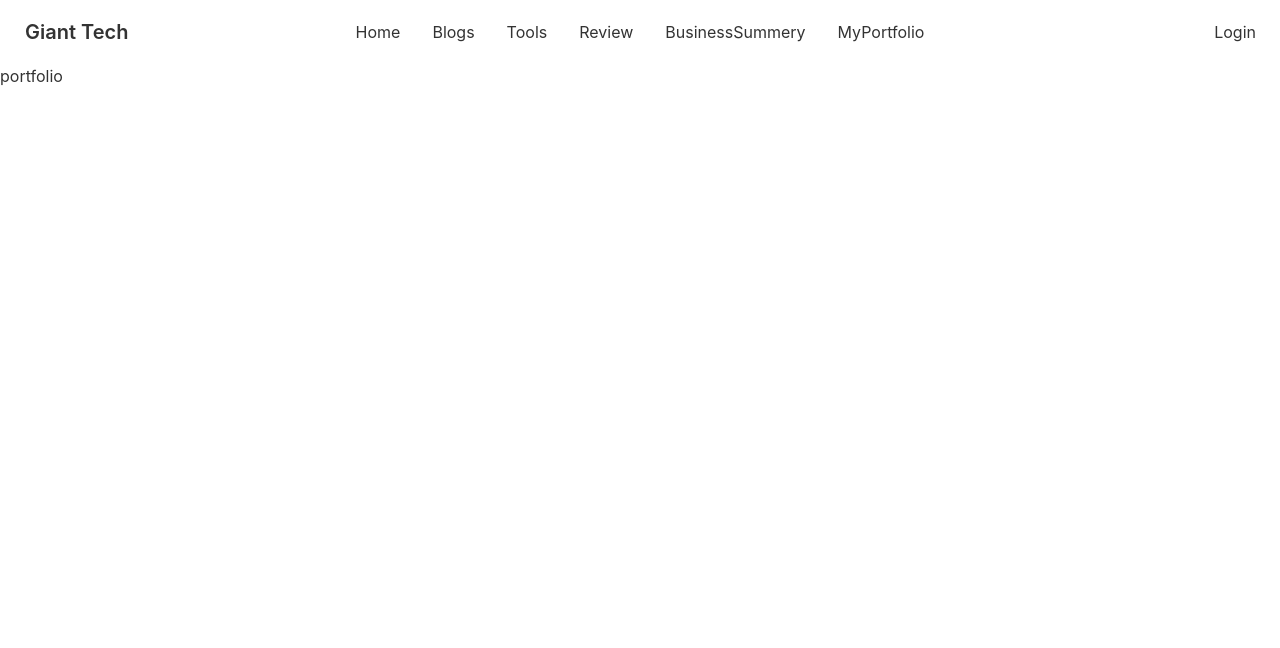
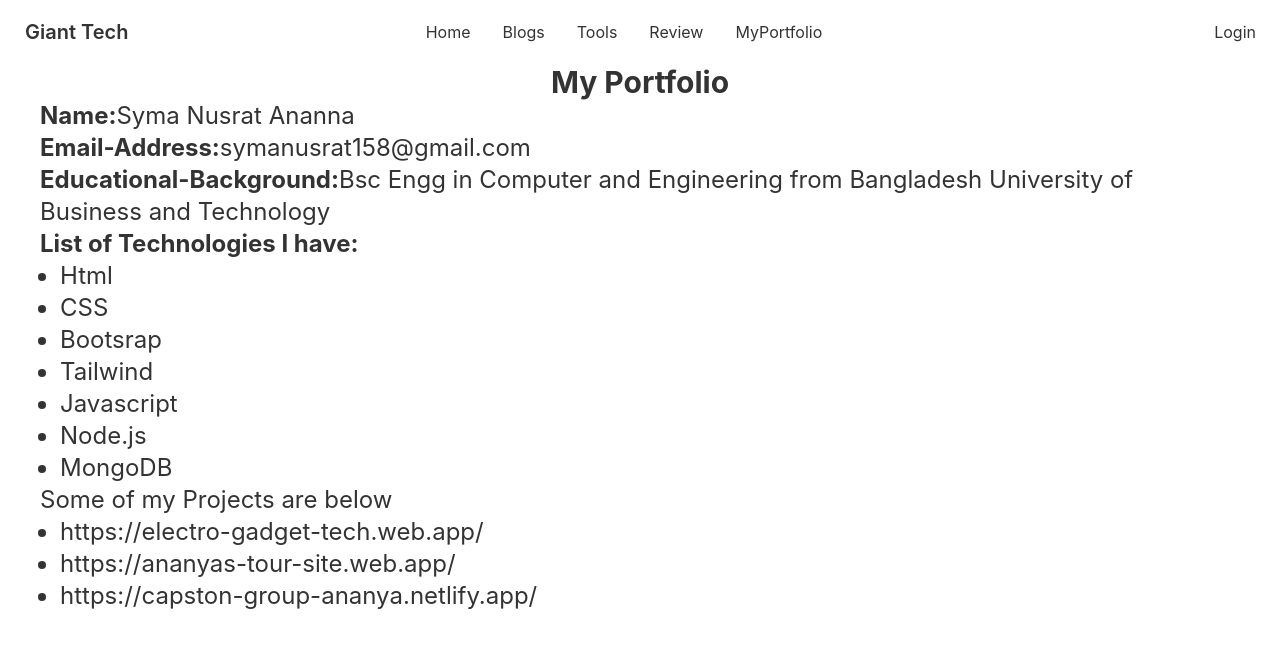
Before and after one commit to SymaNusratAnanna/giant-tech-client-side, a React (Create React App) app: page /myportfolio in a window 1280 px wide. Shown: the top 648 px of the page. Built offline with nearby package versions, Linux system fonts and the light colour scheme; no server answers.

Commit message:
my port folio added

```diff
--- a/public/index.html
+++ b/public/index.html
@@ -24,7 +24,7 @@
       work correctly both with client-side routing and a non-root public URL.
       Learn how to configure a non-root public URL by running `npm run build`.
     -->
-    <title>React App</title>
+    <title>Giant-tech</title>
   </head>
   <body>
     <noscript>You need to enable JavaScript to run this app.</noscript>
--- a/src/App.js
+++ b/src/App.js
@@ -15,6 +15,10 @@ import ToolsDetails from './Pages/Home/ToolsDetails';
 import AddTool from './Pages/AddTool/AddTool';
 import ManageTools from './Pages/AddTool/ManageTools/ManageTools';
 import BuyProduct from './Pages/AddTool/BuyingProduct/BuyProduct';
+import Dashboard from './Pages/Dashboard/Dashboard';
+import MyOrders from './Pages/Dashboard/MyOrders';
+import AddaReview from './Pages/Dashboard/AddaReview';
+import Notfound from './Pages/Notfound';
 
 
 function App() {
@@ -33,12 +37,21 @@ function App() {
        <Route path="/tools" element={<RequredAuth><Tools></Tools></RequredAuth>}></Route>
        <Route path="/managetools" element={<RequredAuth><ManageTools></ManageTools></RequredAuth>}></Route>
        <Route path="/addtool" element={<RequredAuth><AddTool></AddTool></RequredAuth>}></Route>
+       <Route path="/dashboard" element={<RequredAuth><Dashboard></Dashboard></RequredAuth>} >
+          <Route index element={<MyOrders></MyOrders>}></Route>
+          <Route path="addreview" element={<AddaReview></AddaReview>} ></Route>
+
+
+        </Route>
+
        <Route path="/myportfolio" element={<MyPortfolio></MyPortfolio>}></Route>
        <Route path="/review" element={<Review></Review>}></Route>
        <Route path="/businesssummery" element={<BusinessSummery></BusinessSummery>}></Route>
+
        <Route path="/login" element={<Login></Login>}></Route>
        <Route path="/signup" element={<Signup></Signup>}></Route>
        <Route path="/buyproduct" element={<BuyProduct></BuyProduct>}></Route>
+       <Route path="*" element={<Notfound></Notfound>}></Route>
 
 
      </Routes>
--- a/src/Pages/AddTool/ManageTools/ManageTools.js
+++ b/src/Pages/AddTool/ManageTools/ManageTools.js
@@ -23,18 +23,40 @@ const ManageTools = () => {
         }
     }
     return (
+  <>
+   <h2 className='mx-auto text-center text-3xl font-bold'>Manage your services</h2>
+        <div className='grid sm:grid-cols-1 md:grid-cols-2 lg:grid-cols-3 gap-10 px-12'>
 
-        <div className='w-50 mx-auto'>
-                <h2>manage your services</h2>
                 {
                     tools.map(tool => <div key={tool._id}>
-                        <h4>{tool.name}</h4>
 
-                        <button onClick={()=> handleDelete(tool._id)}>X</button>
+
+        <div class="card w-96 bg-base-100 shadow-xl">
+        <figure class="px-10 pt-10">
+          <img src={tool.img} alt="Shoes" class="rounded-xl" />
+        </figure>
+        <div class="card-body items-center text-center">
+          <h2 className='text-2xl font-bold'>{tool.name}</h2>
+          <p> Description:{tool.description}</p>
+          <p> Minimum-Order-Quantity:{tool.minimum_order_quantity}</p>
+          <p> Available Quantity:{tool.available_quantity}</p>
+          <p> Price:{tool.price}</p>
+          <div class="card-actions">
+          <button  onClick={()=> handleDelete(tool._id)}  class="btn btn-primary">Delete</button>
+          {/* <button onClick={()=> navigateToBuyProduct()} class="btn btn-primary">Buy Now</button> */}
+          </div>
+        </div>
+
+
+      </div>
+
+
+
 
                         </div>)
                 }
         </div>
+        </>
     );
 };
 
--- /dev/null
+++ b/src/Pages/Dashboard/AddaReview.js
@@ -0,0 +1,11 @@
+import React from 'react';
+
+const AddaReview = () => {
+    return (
+        <div>
+            <h2>review</h2>
+        </div>
+    );
+};
+
+export default AddaReview;
--- /dev/null
+++ b/src/Pages/Dashboard/Dashboard.js
@@ -0,0 +1,29 @@
+import React from 'react';
+import { Link, Outlet } from 'react-router-dom';
+
+const Dashboard = () => {
+    return (
+        <div class="drawer drawer-mobile">
+  <input id="my-drawer-2" type="checkbox" class="drawer-toggle" />
+  <div class="drawer-content flex flex-col items-center justify-center">
+      <h2 className='text-5xl font-bold'> Welcom to Dashboard</h2>
+      <Outlet></Outlet>
+    {/* page content here */}
+
+
+  </div>
+  <div class="drawer-side">
+    <label for="my-drawer-2" class="drawer-overlay"></label>
+    <ul class="menu p-4 overflow-y-auto w-80 bg-base-100 text-base-content">
+    {/* side contenet here */}
+      <li><Link to="/dashboard">Sidebar Item 1</Link></li>
+      <li><Link to="/dashboard/addreview">Sidebar Item 1</Link></li>
+
+    </ul>
+
+  </div>
+</div>
+    );
+};
+
+export default Dashboard;
--- /dev/null
+++ b/src/Pages/Dashboard/MyOrders.js
@@ -0,0 +1,11 @@
+import React from 'react';
+
+const MyOrder = () => {
+    return (
+        <div>
+            <h2>My orders</h2>
+        </div>
+    );
+};
+
+export default MyOrder;
--- a/src/Pages/Home/MyPortfolio.js
+++ b/src/Pages/Home/MyPortfolio.js
@@ -2,8 +2,31 @@ import React from 'react';
 
 const MyPortfolio = () => {
     return (
-        <div>
-            <h2>portfolio</h2>
+        <div className="px-10 ">
+            <h2 className='text-3xl font-bold text-center '>My Portfolio</h2>
+            <h2 className='text-2xl '>  <span className='font-bold'>Name:</span>Syma Nusrat Ananna</h2>
+            <h2 className='text-2xl '>  <span className='font-bold'>Email-Address:</span>symanusrat158@gmail.com</h2>
+            <h2 className='text-2xl '>  <span className='font-bold'>Educational-Background:</span>Bsc Engg in Computer and Engineering from Bangladesh University of Business and Technology</h2>
+            <h2 className='text-2xl '>  <span className='font-bold'>List of Technologies I have:</span><ul class="list-disc px-5">
+             <li>Html</li>
+             <li>CSS</li>
+              <li>Bootsrap</li>
+               <li>Tailwind</li>
+               <li>Javascript</li>
+                <li>Node.js</li>
+              <li>MongoDB</li>
+
+</ul></h2>
+                   <h2 className='text-2xl '>  <span className='font-bols'>Some of my Projects are below</span><ul class="list-disc px-5">
+             <li>https://electro-gadget-tech.web.app/</li>
+             <li>https://ananyas-tour-site.web.app/</li>
+              <li>https://capston-group-ananya.netlify.app/</li>
+
+
+</ul></h2>
+
+
+
         </div>
     );
 };
--- a/src/Pages/Home/Navbar.js
+++ b/src/Pages/Home/Navbar.js
@@ -18,10 +18,8 @@ const Navbar = () => {
         <li><Link to ="/blogs">Blogs</Link></li>
         <li><Link to ="/tools">Tools</Link></li>
         <li><Link to ="/review">Review</Link></li>
-        <li><Link to ="/businesssummery">BusinessSummery</Link></li>
-        <li><Link to ="/muportfolio">MyPortfolio</Link></li>
 
-
+        <li><Link to ="/myportfolio">MyPortfolio</Link></li>
 
     </div>
 
@@ -47,23 +45,31 @@ const Navbar = () => {
         <li><Link to ="/blogs">Blogs</Link></li>
         <li><Link to ="/tools">Tools</Link></li>
         <li><Link to ="/review">Review</Link></li>
-        <li><Link to ="/businesssummery">BusinessSummery</Link></li>
-        <li><Link to ="/muportfolio">MyPortfolio</Link></li>
+
+        <li><Link to ="/myportfolio">MyPortfolio</Link></li>
+        <li>
+      {
+        user&& <>
+         <Link to ="/addtool">Add Product</Link>
+         <Link to ="/managetools">Manage product</Link>
+         <Link to ="/dashboard">Dashboard</Link>
+
+        </>
+
+      }
+    </li>
 
     </ul>
   </div>
   <div className="navbar-end">
   <ul className="menu menu-horizontal p-0">
-    <li>
-      {
-        user&& <> <Link to ="/addtool">Add Product</Link>
-         <Link to ="/managetools">Manage product</Link>
-        </>
-      }
-    </li>
+
   <li>{user ? <button class="btn btn-ghost" onClick={logout} >Sign Out</button> : <Link to ="/login">Login</Link>}</li>
   </ul>
-
+  <label tabindex="0" className="btn btn-ghost lg:hidden">
+        <svg xmlns="http://www.w3.org/2000/svg" className="h-5 w-5" fill="none" viewBox="0 0 24 24" stroke="currentColor"><path stroke-linecap="round" stroke-linejoin="round" stroke-width="2" d="M4 6h16M4 12h8m-8 6h16" /></svg>
+      </label>
+  <label for="my-drawer-2" class="btn btn-primary drawer-button lg:hidden"></label>
   </div>
 </div>
         </div>
--- /dev/null
+++ b/src/Pages/Notfound.js
@@ -0,0 +1,14 @@
+import React from 'react';
+import image from '../../src/assets/images/notfound.jpg';
+
+
+const Notfound = () => {
+    return (
+        <div className='items-center'>
+      <h2 className="text-primary text-center text-3xl font-bold"> Opps Page Not Found!!!</h2>
+      <img className="items-center w-100 py-10 " src={image} alt=""/>
+    </div>
+    );
+};
+
+export default Notfound;
```
Also changed, not shown: src/Pages/AddTool/BuyingProduct/BuyProduct.js (+8 -1 lines), src/assets/images/notfound.jpg (added).
